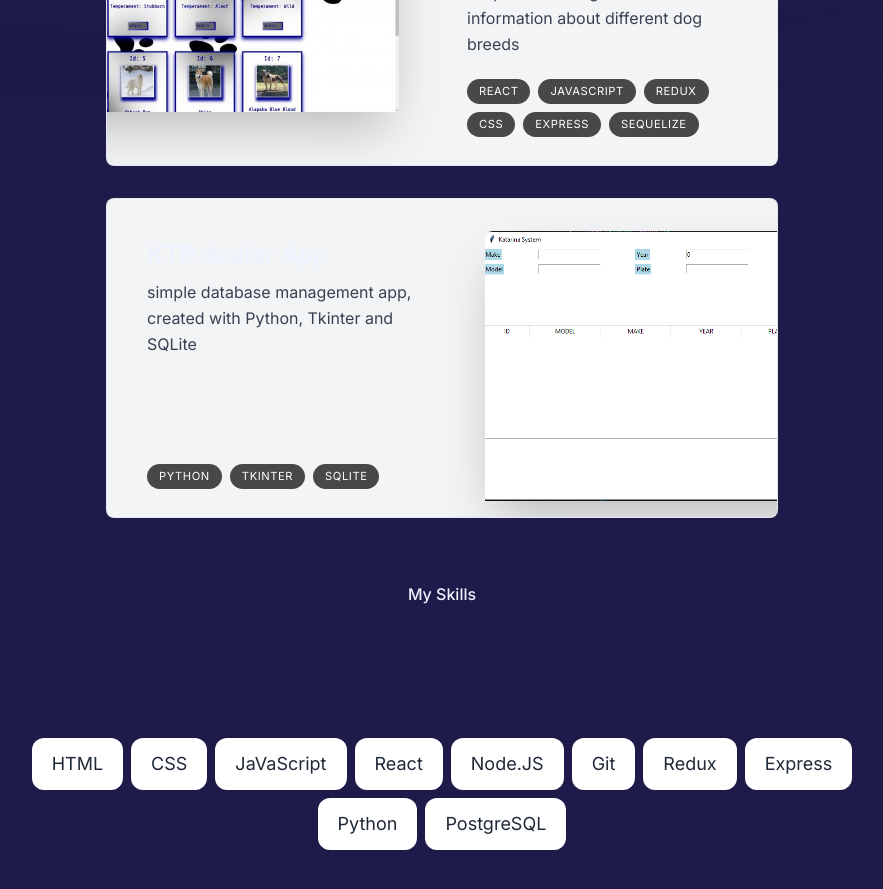
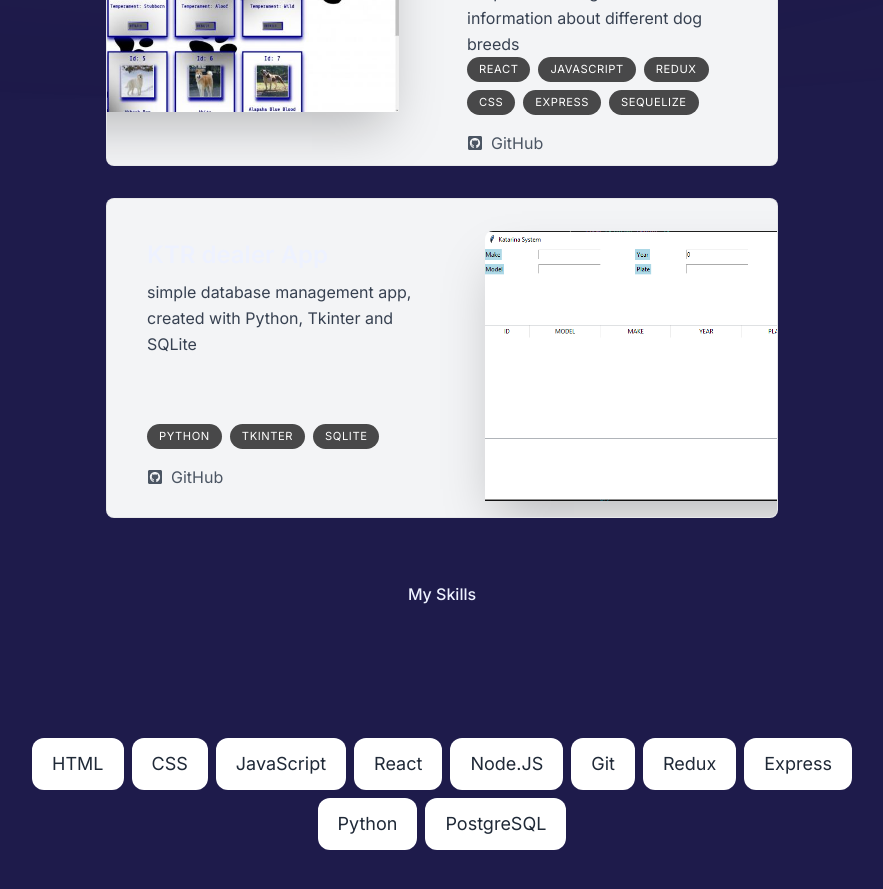
Before and after one commit to Frango113/portfolio, a Next.js app: page / in a window 1280 px wide. Shown: the part 1580-2469 px from the top of the page, without its empty margins (198-1081 px from the left). Built offline with nearby package versions, Linux system fonts and the light colour scheme.

Commit message:
added button that allows you to visit the repo

```diff
--- a/components/project.tsx
+++ b/components/project.tsx
@@ -4,6 +4,7 @@ import { projectsData } from "@/lib/data";
 import { motion, useScroll, useTransform } from "framer-motion";
 import Image from "next/image";
 import { useRef, useState } from "react";
+import { FaGithubSquare } from "react-icons/fa"
 
 
 type ProjectProps= (typeof projectsData)[number];
@@ -13,7 +14,8 @@ export default function Project({
     title,
     description,
     tags,
-    ProjectImage
+    ProjectImage,
+    Repolink
 }:ProjectProps){
   const ref =useRef<HTMLDivElement>(null)
   const {scrollYProgress}=
@@ -52,6 +54,10 @@ export default function Project({
                   </li>
                 ))}
               </ul>
+              <a href={Repolink} target="_blank" rel="noopener noreferrer" className="mt-4 flex items-center text-gray-600 dark:text-white">
+            <FaGithubSquare className="mr-2" />
+            GitHub
+          </a>
             </div>
 
             <Image
--- a/lib/data.ts
+++ b/lib/data.ts
@@ -13,6 +13,7 @@ interface ProjectData {
     description: string;
     tags: string[];
     ProjectImage: StaticImageData; // Assuming these are image imports, you might need to adjust the type
+    Repolink: string
 }
 
 export const links=[
@@ -49,7 +50,7 @@ export const experiencesData=[
         location: "Argentina- Remote",
         description: "Graduated with 800 hours of theoretical-practical study",
         icon: React.createElement(FaReact),
-        date: "2023-2024"
+        date: "2023-2024",
     },
     {
         title: "Python3 Diploma- Universidad Tecnologica Nacional",
@@ -72,22 +73,25 @@ export const projectsData:ProjectData[]=[
         title: "Trip In Sight",
         description: "I worked as a Front-End Engineer, developing the web app using React.js for the user interface, Integrated Paypal api to the App",
         tags:["React", "JavaScript", "Redux-Toolkit", "Tailwind", "PayPal Api"],
-        ProjectImage:TripInsight
+        ProjectImage:TripInsight,
+        Repolink: "https://github.com/Veronicayf/TripInSight"
 
     },
     {
         title: "K9's",
         description: "Designed and developed the app, both server side and client side, a simple SPA that gives the user information about different dog breeds",
         tags:["React", "JavaScript", "Redux", "CSS", "Express", "Sequelize"],
-        ProjectImage: DogsApp
+        ProjectImage: DogsApp,
+        Repolink: "https://github.com/Frango113/PI-DOGS"
 
     },
     {
         title: "KTR dealer App",
         description: "simple database management app, created with Python, Tkinter and SQLite",
         tags: ["Python", "Tkinter", "SQLite"],
-        ProjectImage: KTRsys
+        ProjectImage: KTRsys,
+        Repolink:"https://github.com/Frango113/KTR-Dealer-App-V4"
     }
 ] as const;
 export const skillsData =[
-    "HTML", "CSS", "JaVaScript", "React", "Node.JS", "Git", "Redux", "Express", "Python", "PostgreSQL"]
+    "HTML", "CSS", "JavaScript", "React", "Node.JS", "Git", "Redux", "Express", "Python", "PostgreSQL"]
```
